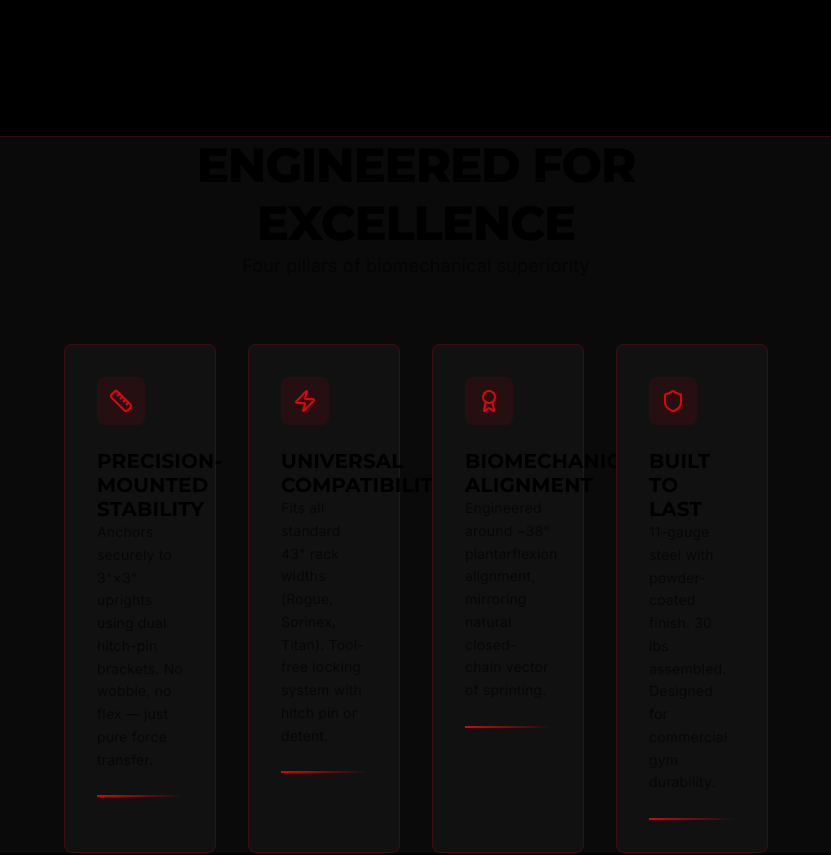
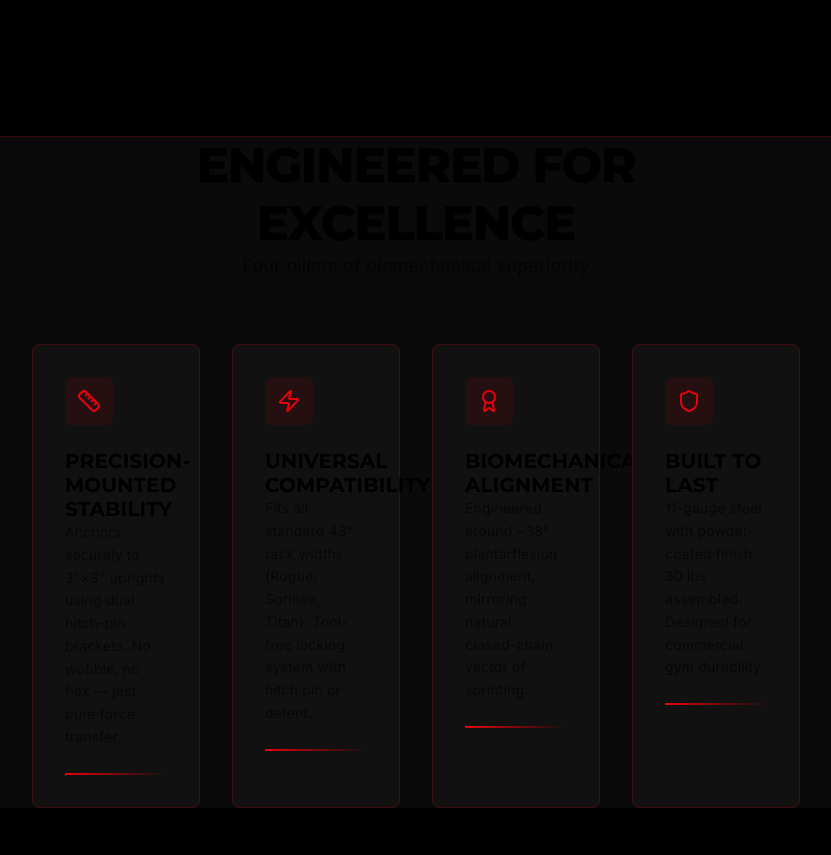
Before and after one commit to infinityspine/exiqx-website, a Next.js app: page /rack-mounted in a window 1280 px wide. Shown: the part 920-1775 px from the top of the page, without its empty margins (224-1055 px from the left). Built offline with nearby package versions, Linux system fonts and the light colour scheme.

Commit message:
🕒 Auto-commit: 2025-11-10 18:59:47

```diff
--- a/components/sections/RackKeyPoints.tsx
+++ b/components/sections/RackKeyPoints.tsx
@@ -120,7 +120,6 @@ const RackKeyPoints = memo<Partial<RackKeyPointsProps>>((props) => {
       className={`bg-[#0A0A0A] border-t border-red-600/20 ${className}`}
       aria-labelledby={sectionTitle ? 'keypoints-title' : undefined}
     >
-      <div className="max-w-7xl mx-auto px-4 sm:px-6 lg:px-8">
         {/* Section Header */}
         {(sectionTitle || sectionSubtitle) && (
           <div className="max-w-3xl mx-auto text-center px-4 sm:px-6 lg:px-8 mb-16">
@@ -206,7 +205,6 @@ const RackKeyPoints = memo<Partial<RackKeyPointsProps>>((props) => {
             )
           })}
         </motion.div>
-      </div>
     </section>
   )
 })
```
